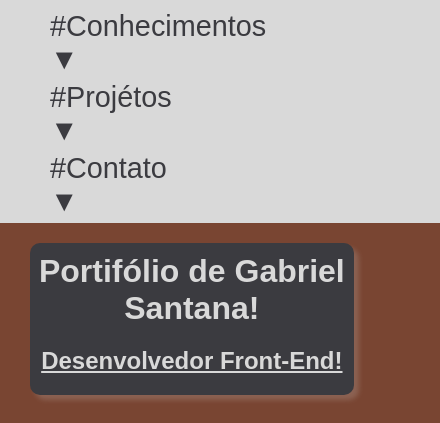
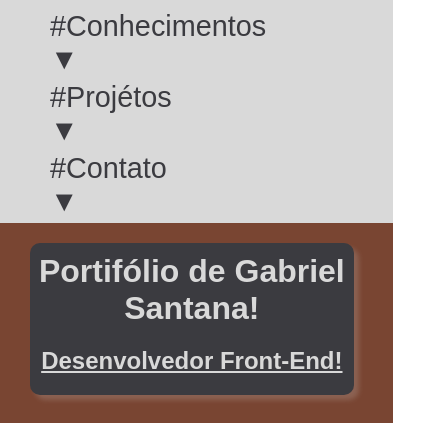
Before and after one commit to gabriels997/portfolio-em-progresso, a plain HTML site: page index.html in a window 390 px wide. Shown: the top 423 px of the page, 440 px wide, since content can reach past the window. Drawn offline with Linux system fonts and the light colour scheme; a web font is replaced by a local one.

Commit message:
Update style.css

```diff
--- a/style.css
+++ b/style.css
@@ -269,6 +269,7 @@ dt {
     }
     */
 
+
     body {
         margin: 0px;
         padding: 0px;
@@ -279,7 +280,7 @@ dt {
         flex-direction: column;
         padding-left: 50px;
         max-width: fit-content;
-        padding-right: 100vw;
+        padding-right: 88vw;
     }
 
     .img1 {
```
